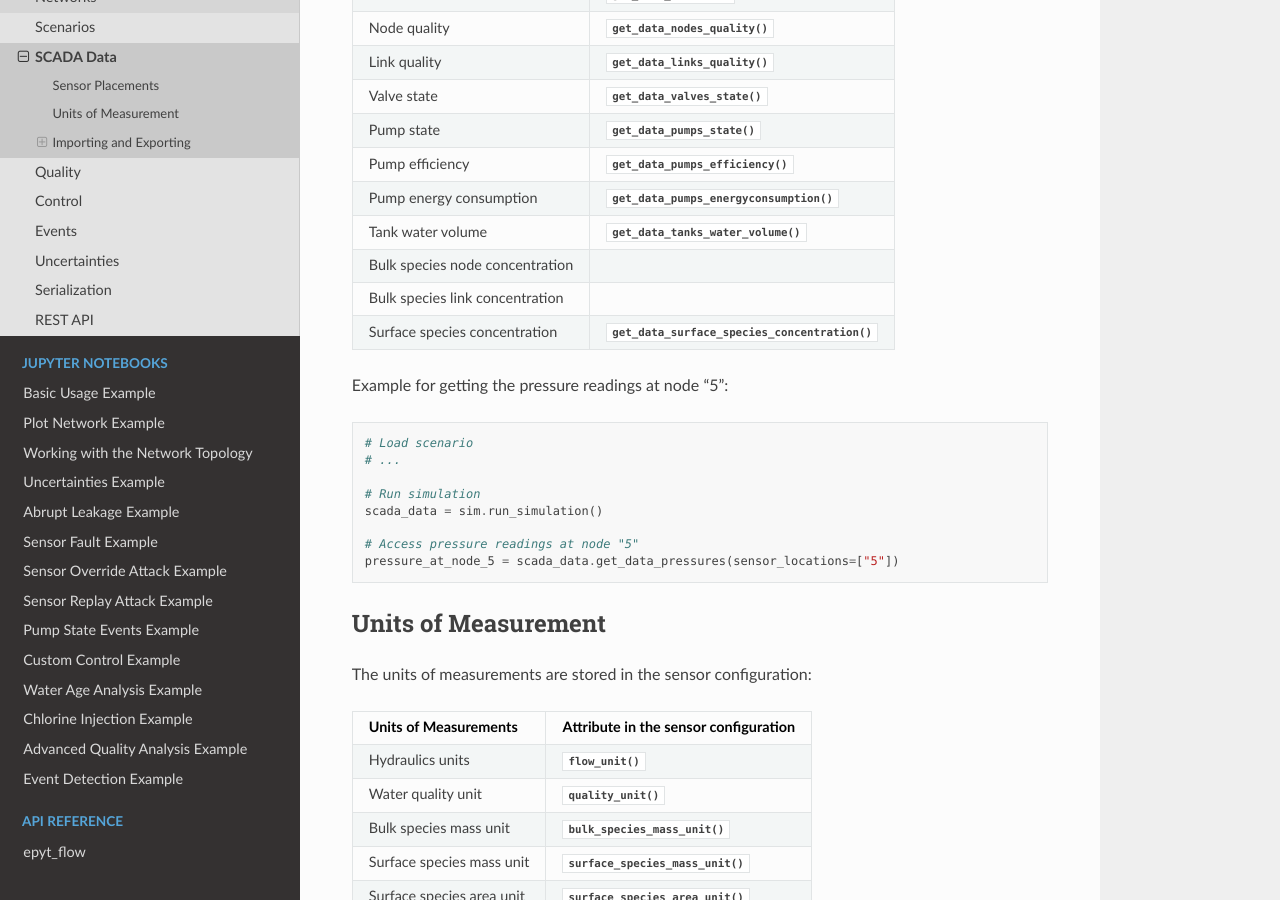
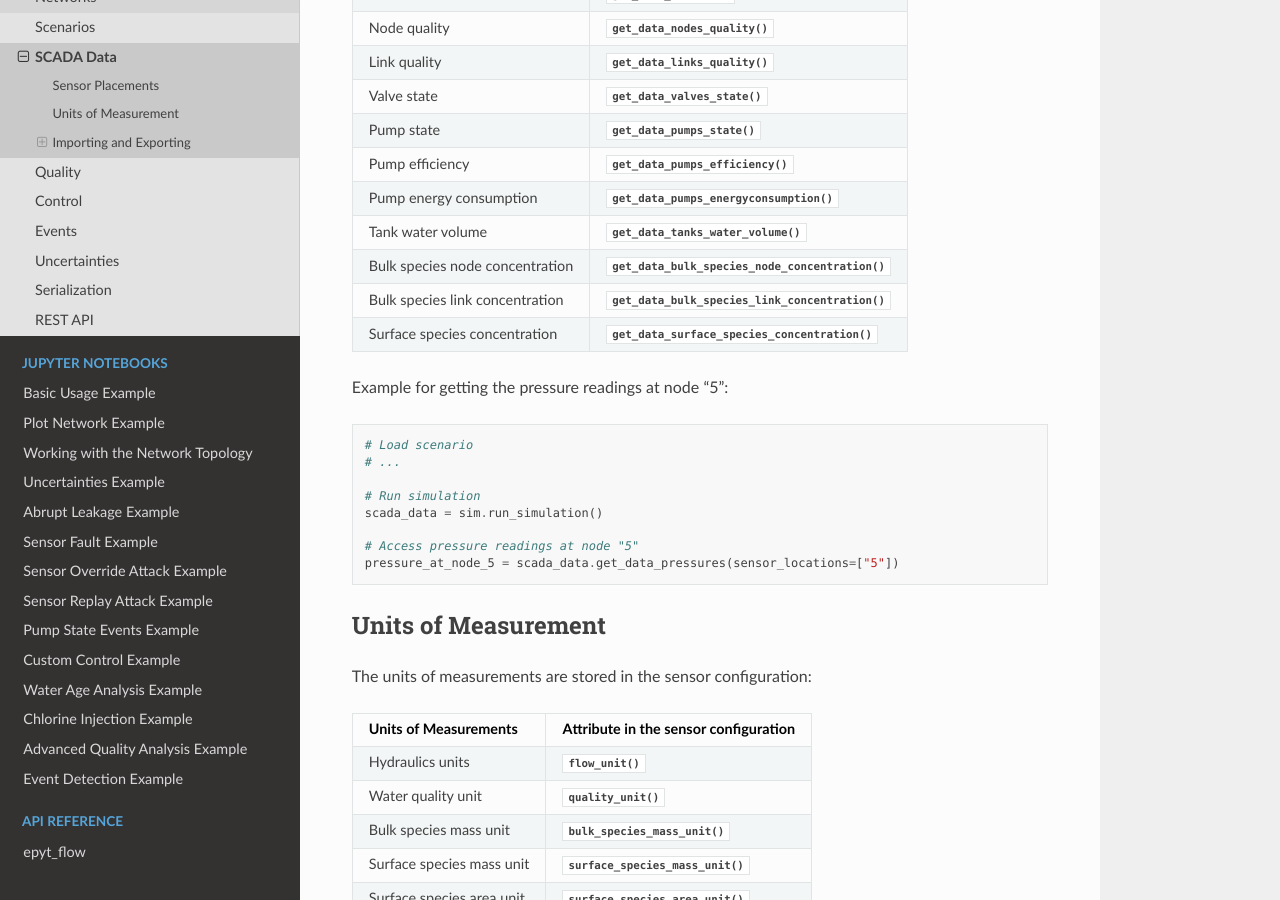
Before and after one commit to WaterFutures/EPyT-Flow, a Sphinx documentation site: the page built from docs/tut.scada.rst, in a window 1280 px wide and 900 px high, scrolled down 3230 px. Built offline with Sphinx 7.4.7 and the Read the Docs theme 2.0.0, drawn with Linux system fonts in a browser that asks for light colours.

Commit message:
Add missing references to bulk species sensor readings

```diff
--- a/docs/tut.scada.rst
+++ b/docs/tut.scada.rst
@@ -176,35 +176,35 @@ Alternatively, one can use sensor type-specific function for retrieving the read
 or some sensors of that type - note that the ordering of the columns (i.e. sensors) in the
 returned array depends on the ordering of the specified sensors:
 
-+---------------------------------+-------------------------------------------------------------------------------------------------+
-| Sensor type                     | Function for getting sensor readings                                                            |
-+=================================+=================================================================================================+
-| Pressure                        | :func:`~epyt_flow.simulation.scada.scada_data.ScadaData.get_data_pressures`                     |
-+---------------------------------+-------------------------------------------------------------------------------------------------+
-| Flow                            | :func:`~epyt_flow.simulation.scada.scada_data.ScadaData.get_data_flows`                         |
-+---------------------------------+-------------------------------------------------------------------------------------------------+
-| Demand                          | :func:`~epyt_flow.simulation.scada.scada_data.ScadaData.get_data_demands`                       |
-+---------------------------------+-------------------------------------------------------------------------------------------------+
-| Node quality                    | :func:`~epyt_flow.simulation.scada.scada_data.ScadaData.get_data_nodes_quality`                 |
-+---------------------------------+-------------------------------------------------------------------------------------------------+
-| Link quality                    | :func:`~epyt_flow.simulation.scada.scada_data.ScadaData.get_data_links_quality`                 |
-+---------------------------------+-------------------------------------------------------------------------------------------------+
-| Valve state                     | :func:`~epyt_flow.simulation.scada.scada_data.ScadaData.get_data_valves_state`                  |
-+---------------------------------+-------------------------------------------------------------------------------------------------+
-| Pump state                      | :func:`~epyt_flow.simulation.scada.scada_data.ScadaData.get_data_pumps_state`                   |
-+---------------------------------+-------------------------------------------------------------------------------------------------+
-| Pump efficiency                 | :func:`~epyt_flow.simulation.scada.scada_data.ScadaData.get_data_pumps_efficiency`              |
-+---------------------------------+-------------------------------------------------------------------------------------------------+
-| Pump energy consumption         | :func:`~epyt_flow.simulation.scada.scada_data.ScadaData.get_data_pumps_energyconsumption`       |
-+---------------------------------+-------------------------------------------------------------------------------------------------+
-| Tank water volume               | :func:`~epyt_flow.simulation.scada.scada_data.ScadaData.get_data_tanks_water_volume`            |
-+---------------------------------+-------------------------------------------------------------------------------------------------+
-| Bulk species node concentration |                                                                                                 |
-+---------------------------------+-------------------------------------------------------------------------------------------------+
-| Bulk species link concentration |                                                                                                 |
-+---------------------------------+-------------------------------------------------------------------------------------------------+
-| Surface species concentration   | :func:`~epyt_flow.simulation.scada.scada_data.ScadaData.get_data_surface_species_concentration` |
-+---------------------------------+-------------------------------------------------------------------------------------------------+
++---------------------------------+---------------------------------------------------------------------------------------------------+
+| Sensor type                     | Function for getting sensor readings                                                              |
++=================================+===================================================================================================+
+| Pressure                        | :func:`~epyt_flow.simulation.scada.scada_data.ScadaData.get_data_pressures`                       |
++---------------------------------+---------------------------------------------------------------------------------------------------+
+| Flow                            | :func:`~epyt_flow.simulation.scada.scada_data.ScadaData.get_data_flows`                           |
++---------------------------------+---------------------------------------------------------------------------------------------------+
+| Demand                          | :func:`~epyt_flow.simulation.scada.scada_data.ScadaData.get_data_demands`                         |
++---------------------------------+---------------------------------------------------------------------------------------------------+
+| Node quality                    | :func:`~epyt_flow.simulation.scada.scada_data.ScadaData.get_data_nodes_quality`                   |
++---------------------------------+---------------------------------------------------------------------------------------------------+
+| Link quality                    | :func:`~epyt_flow.simulation.scada.scada_data.ScadaData.get_data_links_quality`                   |
++---------------------------------+---------------------------------------------------------------------------------------------------+
+| Valve state                     | :func:`~epyt_flow.simulation.scada.scada_data.ScadaData.get_data_valves_state`                    |
++---------------------------------+---------------------------------------------------------------------------------------------------+
+| Pump state                      | :func:`~epyt_flow.simulation.scada.scada_data.ScadaData.get_data_pumps_state`                     |
++---------------------------------+---------------------------------------------------------------------------------------------------+
+| Pump efficiency                 | :func:`~epyt_flow.simulation.scada.scada_data.ScadaData.get_data_pumps_efficiency`                |
++---------------------------------+---------------------------------------------------------------------------------------------------+
+| Pump energy consumption         | :func:`~epyt_flow.simulation.scada.scada_data.ScadaData.get_data_pumps_energyconsumption`         |
++---------------------------------+---------------------------------------------------------------------------------------------------+
+| Tank water volume               | :func:`~epyt_flow.simulation.scada.scada_data.ScadaData.get_data_tanks_water_volume`              |
++---------------------------------+---------------------------------------------------------------------------------------------------+
+| Bulk species node concentration | :func:`~epyt_flow.simulation.scada.scada_data.ScadaData.get_data_bulk_species_node_concentration` |
++---------------------------------+---------------------------------------------------------------------------------------------------+
+| Bulk species link concentration | :func:`~epyt_flow.simulation.scada.scada_data.ScadaData.get_data_bulk_species_link_concentration` |
++---------------------------------+---------------------------------------------------------------------------------------------------+
+| Surface species concentration   | :func:`~epyt_flow.simulation.scada.scada_data.ScadaData.get_data_surface_species_concentration`   |
++---------------------------------+---------------------------------------------------------------------------------------------------+
 
 Example for getting the pressure readings at node "5":
 
```
